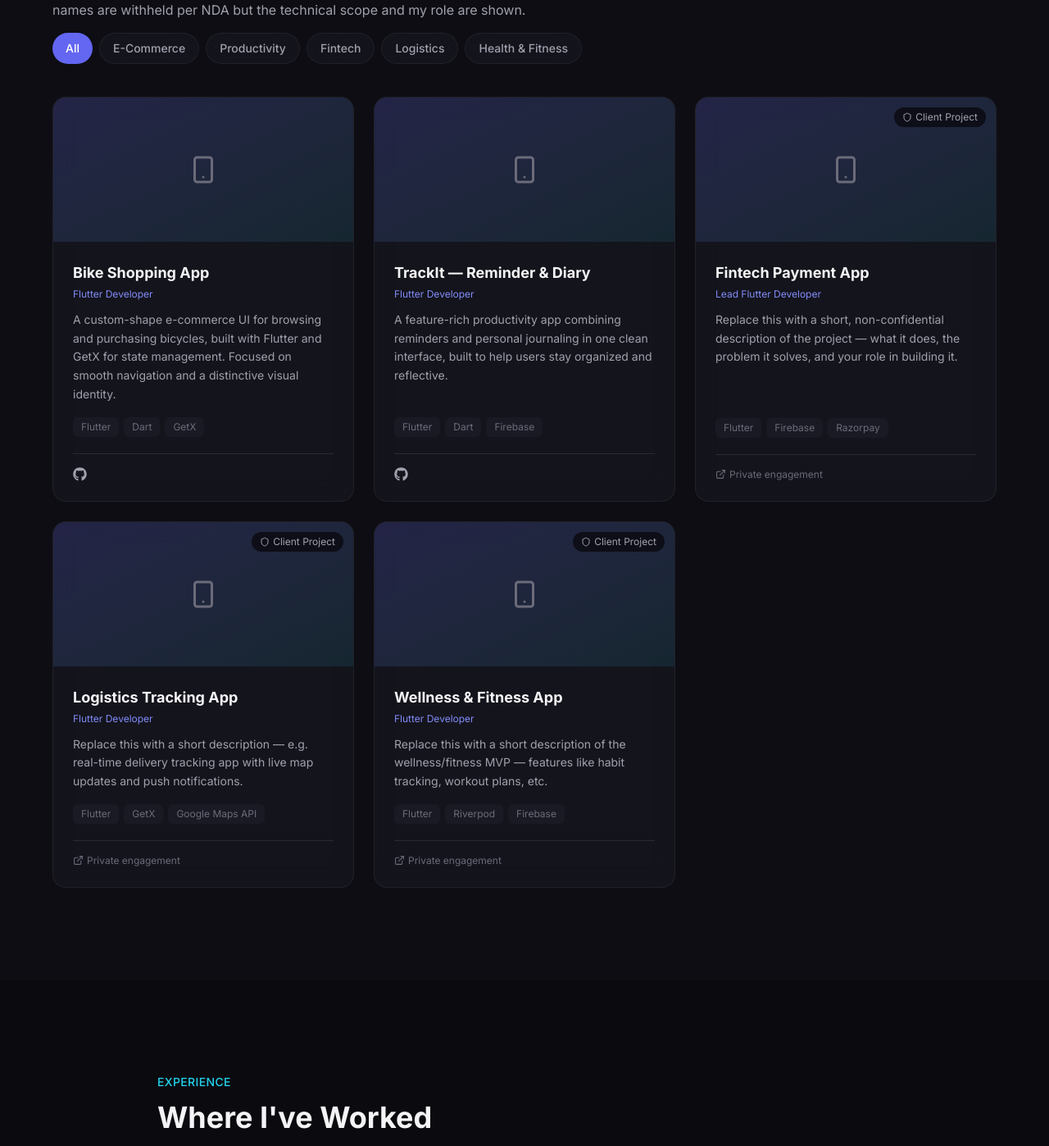
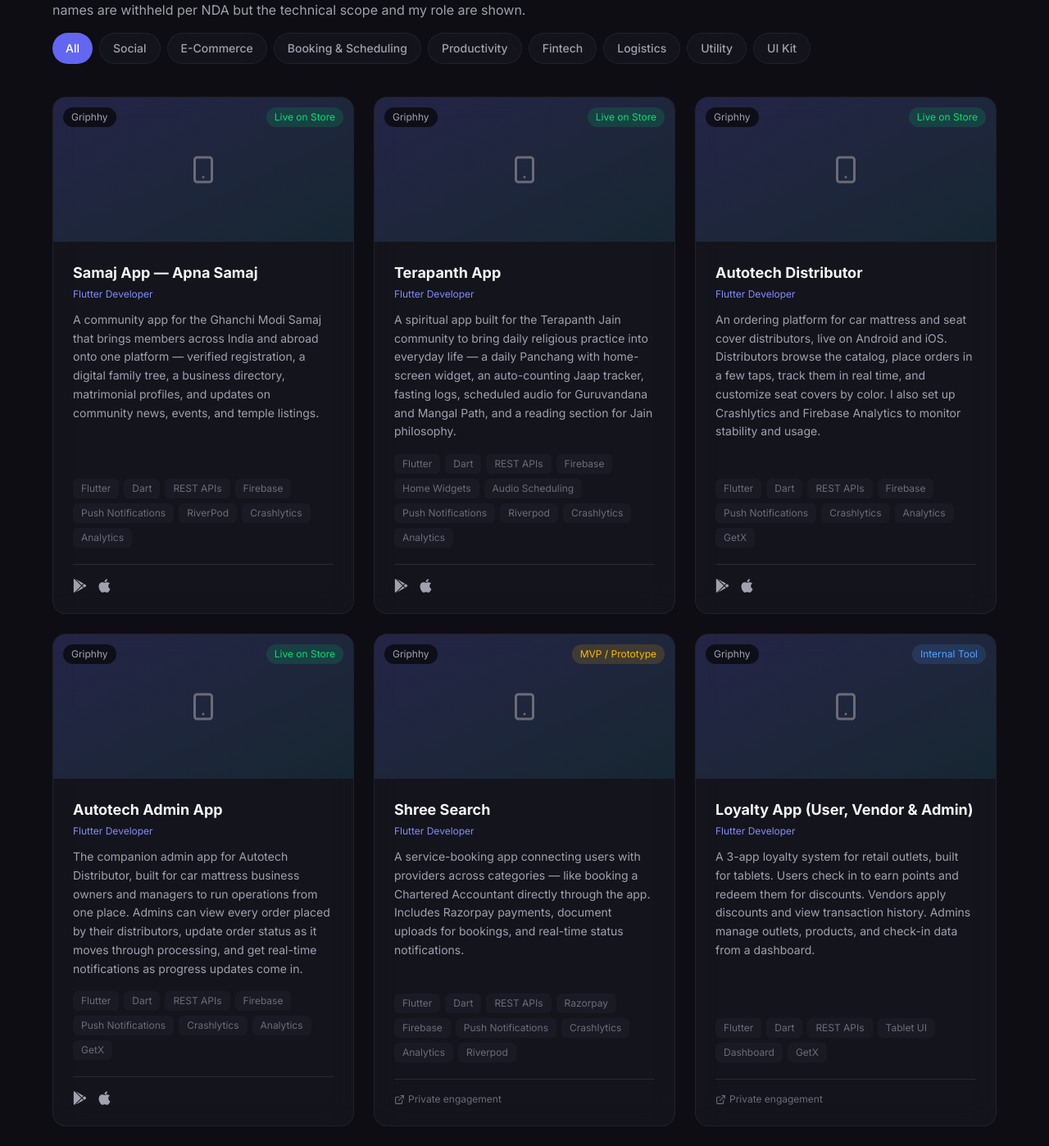
Before and after one commit to RaahilShaikh/rahil-portfolio, a React (Vite) app: page / in a window 1280 px wide. Shown: the part 3806-5204 px from the top of the page at 82% size. Built offline with nearby package versions, Linux system fonts and the light colour scheme.

Commit message:
Added projects info

```diff
--- a/src/components/ProjectModal.jsx
+++ b/src/components/ProjectModal.jsx
@@ -2,6 +2,7 @@
 import { motion, AnimatePresence } from "framer-motion";
 import { X, Shield, Smartphone } from "lucide-react";
 import { FaApple, FaGooglePlay, FaGithub } from "react-icons/fa";
+import { statusConfig } from "../data/projects";
 
 export default function ProjectModal({ project, onClose }) {
   useEffect(() => {
@@ -50,12 +51,14 @@
               >
                 <X size={18} />
               </button>
-              {project.confidential && (
-                <span className="absolute top-4 left-4 flex items-center gap-1 px-2.5 py-1 rounded-full bg-bg/80 text-xs text-text-muted">
-                  <Shield size={12} />
-                  Client Project
-                </span>
-              )}
+              <span className="absolute top-4 left-4 text-xs px-2.5 py-1 rounded-full bg-bg/80 text-text-muted">
+                {project.company}
+              </span>
+              <span
+                className={`absolute top-4 right-12 text-xs px-2.5 py-1 rounded-full ${statusConfig[project.status].color}`}
+              >
+                {statusConfig[project.status].label}
+              </span>
             </div>
 
             <div className="p-7">
@@ -69,14 +72,6 @@
               <p className="text-text-muted leading-relaxed mb-6">
                 {project.description}
               </p>
-
-              {project.confidential && (
-                <p className="text-text-dim text-xs mb-6 border-l-2 border-border pl-3">
-                  This project was developed during a professional
-                  engagement. Specific client details are withheld per
-                  confidentiality agreements.
-                </p>
-              )}
 
               <div className="mb-6">
                 <p className="text-xs text-text-dim uppercase tracking-wide mb-2">
--- a/src/components/Projects.jsx
+++ b/src/components/Projects.jsx
@@ -4,6 +4,7 @@
 import { FaApple, FaGooglePlay, FaGithub } from "react-icons/fa";
 import { projects, projectCategories } from "../data/projects";
 import ProjectModal from "./ProjectModal";
+import { statusConfig } from "../data/projects";
 
 export default function Projects() {
   const [activeCategory, setActiveCategory] = useState("All");
@@ -83,12 +84,14 @@
                       <Eye size={13} /> View Details
                     </span>
                   </div>
-                  {project.confidential && (
-                    <span className="absolute top-3 right-3 flex items-center gap-1 px-2.5 py-1 rounded-full bg-bg/80 text-xs text-text-muted">
-                      <Shield size={12} />
-                      Client Project
+                    <span className="absolute top-3 left-3 text-xs px-2.5 py-1 rounded-full bg-bg/80 text-text-muted">
+                      {project.company}
                     </span>
-                  )}
+                    <span
+                      className={`absolute top-3 right-3 text-xs px-2.5 py-1 rounded-full ${statusConfig[project.status].color}`}
+                    >
+                      {statusConfig[project.status].label}
+                    </span>
                 </div>
 
                 <div className="p-6 flex flex-col flex-1">
--- a/src/data/projects.js
+++ b/src/data/projects.js
@@ -9,16 +9,265 @@
 // the button will simply be hidden.
 // ============================================
 
+
+export const statusConfig = {
+  live: { label: "Live on Store", color: "text-green-400 bg-green-400/15" },
+  mvp: { label: "MVP / Prototype", color: "text-amber-400 bg-amber-400/15" },
+  internal: { label: "Internal Tool", color: "text-blue-400 bg-blue-400/15" },
+  opensource: { label: "Open Source", color: "text-purple-400 bg-purple-400/15" },
+};
+
 export const projects = [
+  {
+    id: "samaj-app",
+    title: "Samaj App — Apna Samaj",
+    description:
+      "A community app for the Ghanchi Modi Samaj that brings members across India and abroad onto one platform — verified registration, a digital family tree, a business directory, matrimonial profiles, and updates on community news, events, and temple listings.",
+    role: "Flutter Developer",
+    company: "Griphhy",
+    status: "live",
+    tech: ["Flutter", "Dart", "REST APIs", "Firebase", "Push Notifications", "RiverPod", "Crashlytics", "Analytics"],
+    category: "Social",
+    image: "",
+    playstoreUrl: "https://play.google.com/store/apps/details?id=com.apna.samaj&hl=en_US",
+    appstoreUrl: "https://apps.apple.com/in/app/apna-samaj-my-community/id6745470801",
+    githubUrl: "",
+    featured: true,
+  },
+  {
+    id: "terapanth-app",
+    title: "Terapanth App",
+    description:
+      "A spiritual app built for the Terapanth Jain community to bring daily religious practice into everyday life — a daily Panchang with home-screen widget, an auto-counting Jaap tracker, fasting logs, scheduled audio for Guruvandana and Mangal Path, and a reading section for Jain philosophy.",
+    role: "Flutter Developer",
+    company: "Griphhy",
+    status: "live",
+    tech: ["Flutter", "Dart", "REST APIs", "Firebase", "Home Widgets", "Audio Scheduling", "Push Notifications", "Riverpod", "Crashlytics", "Analytics"],
+    category: "Social",
+    image: "",
+    playstoreUrl: "https://play.google.com/store/apps/details?id=com.jstmahasabha.terapanth&hl=en_US",
+    appstoreUrl: "https://apps.apple.com/in/app/terapanth/id6748344650",
+    githubUrl: "",
+    featured: true,
+  },
+  {
+    id: "autotech-distributor",
+    title: "Autotech Distributor",
+    description:
+      "An ordering platform for car mattress and seat cover distributors, live on Android and iOS. Distributors browse the catalog, place orders in a few taps, track them in real time, and customize seat covers by color. I also set up Crashlytics and Firebase Analytics to monitor stability and usage.",
+    role: "Flutter Developer",
+    company: "Griphhy",
+    status: "live",
+    tech: ["Flutter", "Dart", "REST APIs", "Firebase", "Push Notifications", "Crashlytics", "Analytics", "GetX"],
+    category: "E-Commerce",
+    image: "",
+    playstoreUrl: "https://play.google.com/store/apps/details?id=com.autotech.distributor",
+    appstoreUrl: "https://apps.apple.com/ru/app/autotech-distributor/id6446239258?l=en-GB",
+    githubUrl: "",
+    featured: true,
+  },
+  {
+    id: "autotech-admin",
+    title: "Autotech Admin App",
+    description:
+      "The companion admin app for Autotech Distributor, built for car mattress business owners and managers to run operations from one place. Admins can view every order placed by their distributors, update order status as it moves through processing, and get real-time notifications as progress updates come in.",
+    role: "Flutter Developer",
+    company: "Griphhy",
+    status: "live",
+    tech: ["Flutter", "Dart", "REST APIs", "Firebase", "Push Notifications", "Crashlytics", "Analytics", "GetX"],
+    category: "E-Commerce",
+    image: "",
+    playstoreUrl: "https://play.google.com/store/apps/details?id=com.autotech.admin",
+    appstoreUrl: "https://apps.apple.com/ca/app/autotech-motors/id6449591455",
+    githubUrl: "",
+    featured: false,
+  },
+  {
+    id: "shree-search",
+    title: "Shree Search",
+    description:
+      "A service-booking app connecting users with providers across categories — like booking a Chartered Accountant directly through the app. Includes Razorpay payments, document uploads for bookings, and real-time status notifications.",
+    role: "Flutter Developer",
+    company: "Griphhy",
+    status: "mvp",
+    tech: ["Flutter", "Dart", "REST APIs", "Razorpay", "Firebase", "Push Notifications", "Crashlytics", "Analytics", "Riverpod"],
+    category: "Booking & Scheduling",
+    image: "",
+    playstoreUrl: "",
+    appstoreUrl: "",
+    githubUrl: "",
+    featured: false,
+  },
+  {
+    id: "loyalty-app",
+    title: "Loyalty App (User, Vendor & Admin)",
+    description:
+      "A 3-app loyalty system for retail outlets, built for tablets. Users check in to earn points and redeem them for discounts. Vendors apply discounts and view transaction history. Admins manage outlets, products, and check-in data from a dashboard.",
+    role: "Flutter Developer",
+    company: "Griphhy",
+    status: "internal",
+    tech: ["Flutter", "Dart", "REST APIs", "Tablet UI", "Dashboard", "GetX"],
+    category: "E-Commerce",
+    image: "",
+    playstoreUrl: "",
+    appstoreUrl: "",
+    githubUrl: "",
+    featured: false,
+  },
+  {
+    id: "reminder-app",
+    title: "Reminder App",
+    description:
+      "A simple reminder and task app that helps users schedule notifications, snooze them when busy, and personalize their profile with custom avatars.",
+    role: "Flutter Developer",
+    company: "Griphhy",
+    status: "mvp",
+    tech: ["Flutter", "Dart", "REST APIs", "Local Notifications", "GetX"],
+    category: "Productivity",
+    image: "",
+    playstoreUrl: "",
+    appstoreUrl: "",
+    githubUrl: "",
+    featured: false,
+  },
+  {
+    id: "av-social",
+    title: "AV Social",
+    description:
+      "A social networking app combining a content feed, event calendar, real-time chat, and a customizable navigation bar — plus a stock market section with interactive charts and a curated news feed.",
+    role: "Flutter Developer",
+    company: "White Orange Software",
+    status: "internal",
+    tech: ["Flutter", "Dart", "GetX", "REST APIs", "Real-time Chat", "GetX", "Push Notification"],
+    category: "Social",
+    image: "",
+    playstoreUrl: "",
+    appstoreUrl: "",
+    githubUrl: "",
+    featured: false,
+  },
+  {
+    id: "lighthouse-canton",
+    title: "Lighthouse Canton",
+    description:
+      "A wealth management app for client relationship teams — in-app chat, a task manager, KYC verification, call/meeting notes, calendar scheduling, and a social feed for sharing market insights with clients.",
+    role: "Flutter Developer",
+    company: "White Orange Software",
+    status: "internal",
+    tech: ["Flutter", "Dart", "GetX", "REST APIs", "KYC Integration", "Real-time Chat", "GetX", "Push Notification"],
+    category: "Fintech",
+    image: "",
+    playstoreUrl: "",
+    appstoreUrl: "",
+    githubUrl: "",
+    featured: true,
+  },
+  {
+    id: "muvr",
+    title: "Muvr — Furniture Delivery",
+    description:
+      "A moving and delivery booking app with transparent pricing, real-time tracking, and flexible scheduling for different move types — built to make hiring movers simple and stress-free.",
+    role: "Flutter Developer",
+    company: "White Orange Software",
+    status: "live",
+    tech: ["Flutter", "Dart", "GetX", "REST APIs", "Real-time Tracking", "Google Map SDK"],
+    category: "Logistics",
+    image: "",
+    playstoreUrl: "https://play.google.com/store/apps/details?id=com.muvr.user&hl=pl",
+    appstoreUrl: "https://apps.apple.com/us/app/muvr-request-movers/id6450030781",
+    githubUrl: "",
+    featured: true,
+  },
+  {
+    id: "muvr-for-movers",
+    title: "Muvr for Movers",
+    description:
+      "The companion driver/helper app for Muvr — lets movers accept orders selectively, track earnings transparently, and sign up easily, turning moving and delivery work into a flexible income source.",
+    role: "Flutter Developer",
+    company: "White Orange Software",
+    status: "live",
+    tech: ["Flutter", "Dart", "GetX", "REST APIs", "Earnings Dashboard"],
+    category: "Logistics",
+    image: "",
+    playstoreUrl: "https://play.google.com/store/apps/details?id=com.muvr.mover&hl=en_IN",
+    appstoreUrl: "https://apps.apple.com/us/app/muvr-driver-move-deliver/id6450041017",
+    githubUrl: "",
+    featured: true,
+  },
+  {
+    id: "jaaz",
+    title: "Jaaz — Salon Booking",
+    description:
+      "A booking app for salon businesses — owners register their salon, manage their team, and set pricing, while customers book appointments with their preferred stylist. Supports shift timings and multiple languages.",
+    role: "Flutter Developer",
+    company: "Freelance",
+    status: "mvp",
+    tech: ["Flutter", "Dart", "REST APIs", "Localization"],
+    category: "Booking & Scheduling",
+    image: "",
+    playstoreUrl: "",
+    appstoreUrl: "",
+    githubUrl: "",
+    featured: false,
+  },
+  {
+    id: "vinstra",
+    title: "Vinstra",
+    description:
+      "A stock market app I built solo, designed to make market data approachable — clean charts and a simple interface to help users track stocks and make informed decisions.",
+    role: "Flutter Developer",
+    company: "White Orange Software",
+    status: "live",
+    tech: ["Flutter", "Dart", "Firebase", "REST APIs"],
+    category: "Fintech",
+    image: "",
+    playstoreUrl: "https://play.google.com/store/apps/details?id=com.vinstra.vinstra&hl=en",
+    appstoreUrl: "",
+    githubUrl: "",
+    featured: false,
+  },
+  {
+    id: "bunatetu",
+    title: "Bunatetu — Cafe Ordering",
+    description:
+      "A mobile ordering app for a cafe — order ahead from the menu, pay in-app, and earn virtual 'cups' toward free coffee. Includes order notifications and a car-door delivery option for ordering without stepping inside.",
+    role: "Flutter Developer",
+    company: "White Orange Software",
+    status: "mvp",
+    tech: ["Flutter", "Dart", "REST APIs", "Localization", "Firebase", "Push Notification", "Payment Gateway", "Rewards System", "MyFatoorah", "GetX"],
+    category: "E-Commerce",
+    image: "",
+    playstoreUrl: "",
+    appstoreUrl: "",
+    githubUrl: "",
+    featured: false,
+  },
+  {
+    id: "time-calculator",
+    title: "Time Calculator",
+    description:
+      "A small open-source app that simplifies time-based math — add, subtract, and multiply time values in HH format with instant results. Includes a history log and a live input counter for quick, repeated calculations.",
+    role: "Flutter Developer",
+    company: "Personal Project",
+    status: "opensource",
+    tech: ["Flutter", "Dart", "GetX"],
+    category: "Utility",
+    image: "",
+    playstoreUrl: "",
+    appstoreUrl: "",
+    githubUrl: "https://github.com/RaahilShaikh/time_calculator",
+    featured: false,
+  },
   {
     id: "bike-shopping-app",
     title: "Bike Shopping App",
     description:
       "A custom-shape e-commerce UI for browsing and purchasing bicycles, built with Flutter and GetX for state management. Focused on smooth navigation and a distinctive visual identity.",
     role: "Flutter Developer",
+    company: "Personal Project",
     tech: ["Flutter", "Dart", "GetX"],
-    category: "E-Commerce",
-    confidential: false,
+    status: "opensource",
+    category: "UI Kit",
     image: "",
     playstoreUrl: "",
     appstoreUrl: "",
@@ -31,69 +280,34 @@
     description:
       "A feature-rich productivity app combining reminders and personal journaling in one clean interface, built to help users stay organized and reflective.",
     role: "Flutter Developer",
-    tech: ["Flutter", "Dart", "Firebase"],
-    category: "Productivity",
-    confidential: false,
+    company: "Personal Project",
+    tech: ["Flutter", "Dart", "GetX"],
+    status: "opensource",
+    category: "UI Kit",
     image: "",
     playstoreUrl: "",
     appstoreUrl: "",
     githubUrl: "https://github.com/RaahilShaikh/TrackIt-Reminder-Diary",
     featured: false,
   },
-
-  // ---------------------------------------------------------
-  // PLACEHOLDER PROJECTS — replace these with your real
-  // client/company projects. Keep "confidential: true" for
-  // any project where you can't disclose the client name.
-  // ---------------------------------------------------------
   {
-    id: "placeholder-fintech-app",
-    title: "Fintech Payment App",
+    id: "signin-signup-ui",
+    title: "Sign-In / Sign-Up UI Kit",
     description:
-      "Replace this with a short, non-confidential description of the project — what it does, the problem it solves, and your role in building it.",
-    role: "Lead Flutter Developer",
-    tech: ["Flutter", "Firebase", "Razorpay"],
-    category: "Fintech",
-    confidential: true,
+      "A polished login and signup flow built in Flutter — email/password login, one-tap social login options (Google, Facebook), custom UI shapes, and smooth animated transitions. Built with a modular structure so it's easy to plug into any app and extend.",
+    role: "Flutter Developer",
+    company: "Personal Project",
+    status: "opensource",
+    tech: ["Flutter", "Dart", "GetX"],
+    category: "UI Kit",
     image: "",
     playstoreUrl: "",
     appstoreUrl: "",
-    githubUrl: "",
-    featured: true,
-  },
-  {
-    id: "placeholder-logistics-app",
-    title: "Logistics Tracking App",
-    description:
-      "Replace this with a short description — e.g. real-time delivery tracking app with live map updates and push notifications.",
-    role: "Flutter Developer",
-    tech: ["Flutter", "GetX", "Google Maps API"],
-    category: "Logistics",
-    confidential: true,
-    image: "",
-    playstoreUrl: "",
-    appstoreUrl: "",
-    githubUrl: "",
-    featured: false,
-  },
-  {
-    id: "placeholder-wellness-app",
-    title: "Wellness & Fitness App",
-    description:
-      "Replace this with a short description of the wellness/fitness MVP — features like habit tracking, workout plans, etc.",
-    role: "Flutter Developer",
-    tech: ["Flutter", "Riverpod", "Firebase"],
-    category: "Health & Fitness",
-    confidential: true,
-    image: "",
-    playstoreUrl: "",
-    appstoreUrl: "",
-    githubUrl: "",
+    githubUrl: "https://github.com/RaahilShaikh/singin_singup_ui",
     featured: false,
   },
 ];
 
-// Categories auto-derived for filter UI — no need to edit manually
 export const projectCategories = [
   "All",
   ...Array.from(new Set(projects.map((p) => p.category))),
```
